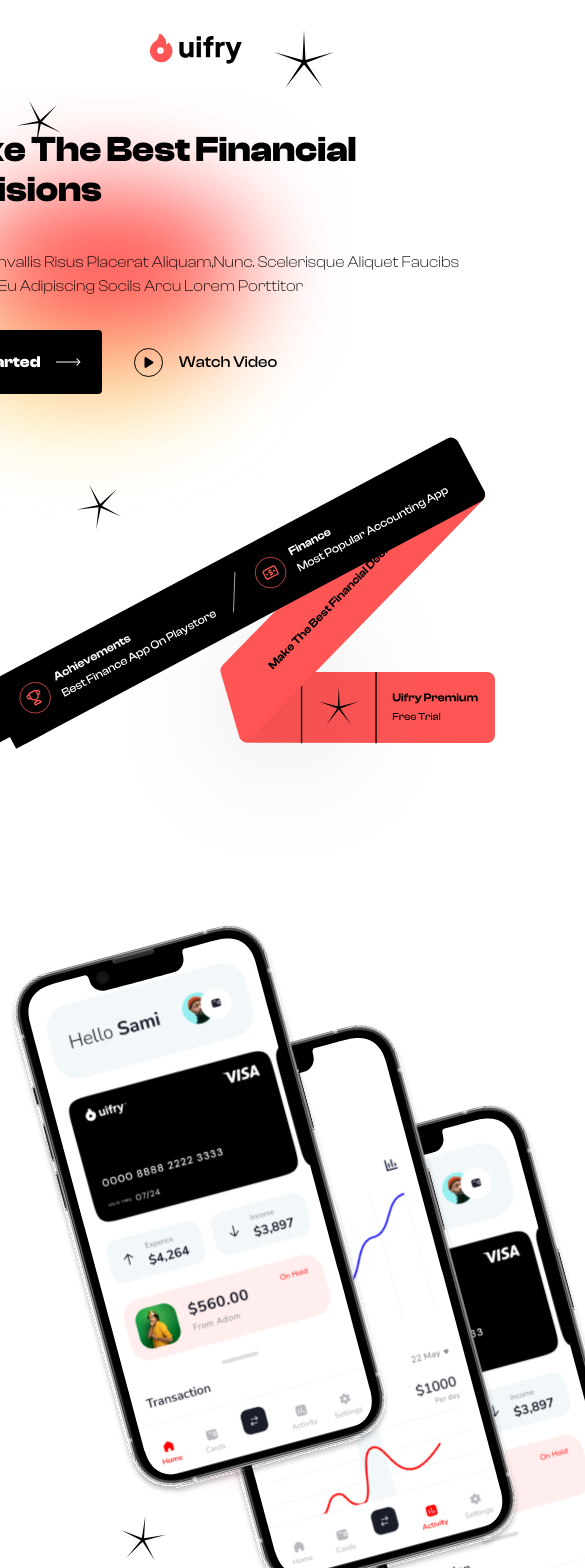
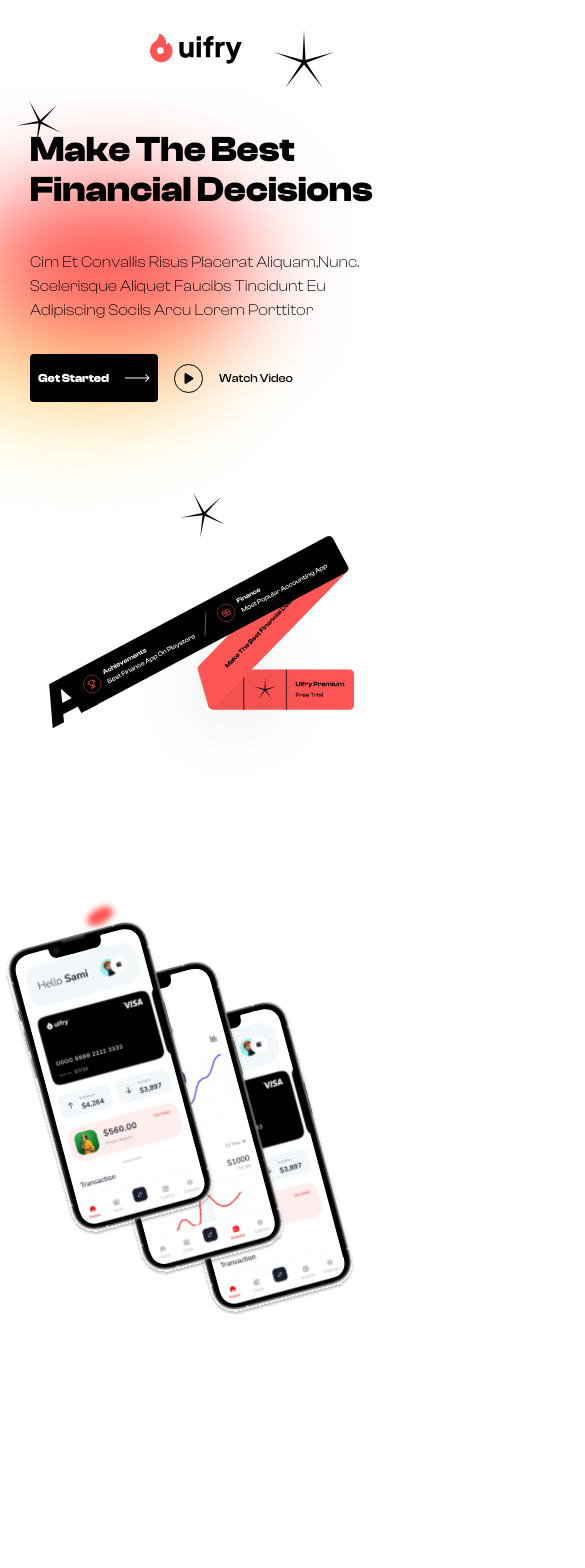
Before and after one commit to Nktech-Official/uifry, a Next.js app: page / in a window 390 px wide. Shown: the top 1568 px of the page, 585 px wide, since content can reach past the window. Built offline with nearby package versions, Linux system fonts and the light colour scheme.

Commit message:
feat:Hero Section Responsive

```diff
--- a/src/app/page.tsx
+++ b/src/app/page.tsx
@@ -8,9 +8,9 @@
   return (
     <main className="">
       <Hero />
-      <Features />
-      <FrequentlyAsked />
-      <Footer />
+      {/* <Features /> */}
+      {/* <FrequentlyAsked /> */}
+      {/* <Footer /> */}
     </main>
   );
 }
--- a/src/components/Hero.tsx
+++ b/src/components/Hero.tsx
@@ -16,57 +16,57 @@
     <div className="min-h-[calc(100vh - 80px) ">
       <Star1 className="absolute left-4 top-[100px]" />
       <Star2 className="absolute right-[55px] top-[30px]" />
-      <div className="flex flex-col md:flex-row">
-        <div className="flex-1 flex justify-center  relative w-full">
+      <div className="flex container h-full m-auto flex-col lg:flex-row">
+        <div className="lg:w-1/2 w-full flex justify-start   relative">
           <div className="absolute right-10 top-2 z-[-1]">
             <Dot />
           </div>
 
-          <div className="ml-[30px] mt-[50px] lg:ml-[250px] lg:mt-[150px] ">
-            <h1 className="text-4xl md:text-7xl  capitalize text-wrap font-bold">
+          <div className="ml-[30px] xl:ml-[30px] mt-[50px] lg:mt-[150px] w-full">
+            <h1 className="text-4xl xl:text-7xl  capitalize text-wrap font-bold">
               make the best financial decisions
             </h1>
-            <p className="capitalize mt-10">
+            <p className="capitalize mt-10 text-wrap">
               cim et convallis risus placerat aliquam,nunc. scelerisque aliquet
               faucibs tincidunt eu adipiscing socils arcu lorem porttitor
             </p>
             <div className="flex mt-8">
-              <button className="w-44 mr-4 h-12 flex py-8   right-0 bg-black rounded text-white font-bold text-center  items-center justify-center">
-                <span className="mr-4">Get Started</span>
+              <button className="sm:w-44 sm:mr-4 mr-2 h-12 flex sm:py-8 py-4 px-2   right-0 bg-black rounded text-white font-bold text-center  items-center justify-center">
+                <span className="mr-4 text-xs sm:text-base">Get Started</span>
                 <Arrow />
               </button>
-              <button className="w-44 h-12 py-8 flex font-medium text-center  items-center justify-center">
+              <button className="sm:w-44 h-12 sm:py-8 py-4 px-2 flex font-medium text-center  items-center justify-center">
                 <PlayIcon />
-                <span className="ml-4">Watch Video</span>
+                <span className="ml-4 text-xs sm:text-base">Watch Video</span>
               </button>
             </div>
-            <div className="relative mt-10">
+            <div className="relative mt-10 max-w-full">
               <Star3 className="absolute left-[150px] top-[50px]" />
 
               <Label />
             </div>
           </div>
         </div>
-        <div className="flex-1 h-full w-full  flex items-center justify-start mt-[50px] lg:mt-0">
-          <div className="relative h-[700px] w-[660px] ">
+        <div className="lg:w-1/2 h-[800px] m-auto w-full lg:block mt-[10px] lg:mt-0">
+          <div className="relative h-full w-full">
             <Star4 className="absolute bottom-[50px] left-[120px]" />
             {/* <DotBasePhone className="absolute w-[500px] h-[765px] left-[40px] bottom-0" /> */}
 
             <Image
-              className="absolute left-[110px] top-[70px]"
+              className="absolute w-[40px] lg:w-[300px] lg:top-[200px] left-[80px] xl:w-[568px] xl:left-[110px] xl:top-[40px]"
               alt="base"
               src={DotBase}
               width={568}
               height={765}
             />
 
-            <div className="absolute w-[400px] h-[800px] top-[80px] left-[260px]">
+            <div className="absolute w-[220px] left-[140px] top-[-120px] sm:w-[350px] sm:left-[220px] sm:top-[-80px] md:w-[400px] md:top-[30px] md:left-[300px] lg:left-[210px] xl:w-[400px] xl:h-[800px] xl:top-[80px] xl:left-[260px]">
               <PhoneLast width="400" height="800" />
             </div>
-            <div className="absolute w-[400px] h-[800px] left-[130px]">
+            <div className="absolute w-[220px] left-[70px] top-[-160px] sm:w-[350px] sm:left-[110px] sm:top-[-140px] md:w-[400px] md:top-[-50px] md:left-[170px] lg:left-[130px] lg:top-[-50px] xl:w-[400px] xl:h-[800px] xl:left-[130px]">
               <PhoneMiddle width="400" height="800" />
             </div>
-            <div className="absolute w-[400px] h-[800px] top-[-100px]">
+            <div className="absolute w-[220px]  top-[-200px] sm:w-[350px] md:w-[400px] md:top-[-130px] md:left-[50px] lg:left-[50px] xl:w-[400px] xl:h-[800px] xl:left-[0px]  lg:top-[-100px]">
               <PhoneTop width="400" height="800" />
             </div>
           </div>
--- a/src/components/Label.tsx
+++ b/src/components/Label.tsx
@@ -3,6 +3,7 @@
 function Label() {
   return (
     <svg
+      className="max-w-[90%] md:max-w-none"
       xmlns="http://www.w3.org/2000/svg"
       width="569"
       height="427"
--- a/src/components/PhoneLast.tsx
+++ b/src/components/PhoneLast.tsx
@@ -9,6 +9,7 @@
 }) {
   return (
     <svg
+      className="max-w-full"
       xmlns="http://www.w3.org/2000/svg"
       xmlnsXlink="http://www.w3.org/1999/xlink"
       width={width ? width : "380"}
--- a/src/components/PhoneMiddle.tsx
+++ b/src/components/PhoneMiddle.tsx
@@ -9,6 +9,7 @@
 }) {
   return (
     <svg
+      className="max-w-full"
       xmlns="http://www.w3.org/2000/svg"
       xmlnsXlink="http://www.w3.org/1999/xlink"
       width={width ? width : "380"}
--- a/src/components/PhoneTop.tsx
+++ b/src/components/PhoneTop.tsx
@@ -9,6 +9,7 @@
 }) {
   return (
     <svg
+      className="max-w-full"
       xmlns="http://www.w3.org/2000/svg"
       xmlnsXlink="http://www.w3.org/1999/xlink"
       width={width ? width : "380"}
```
